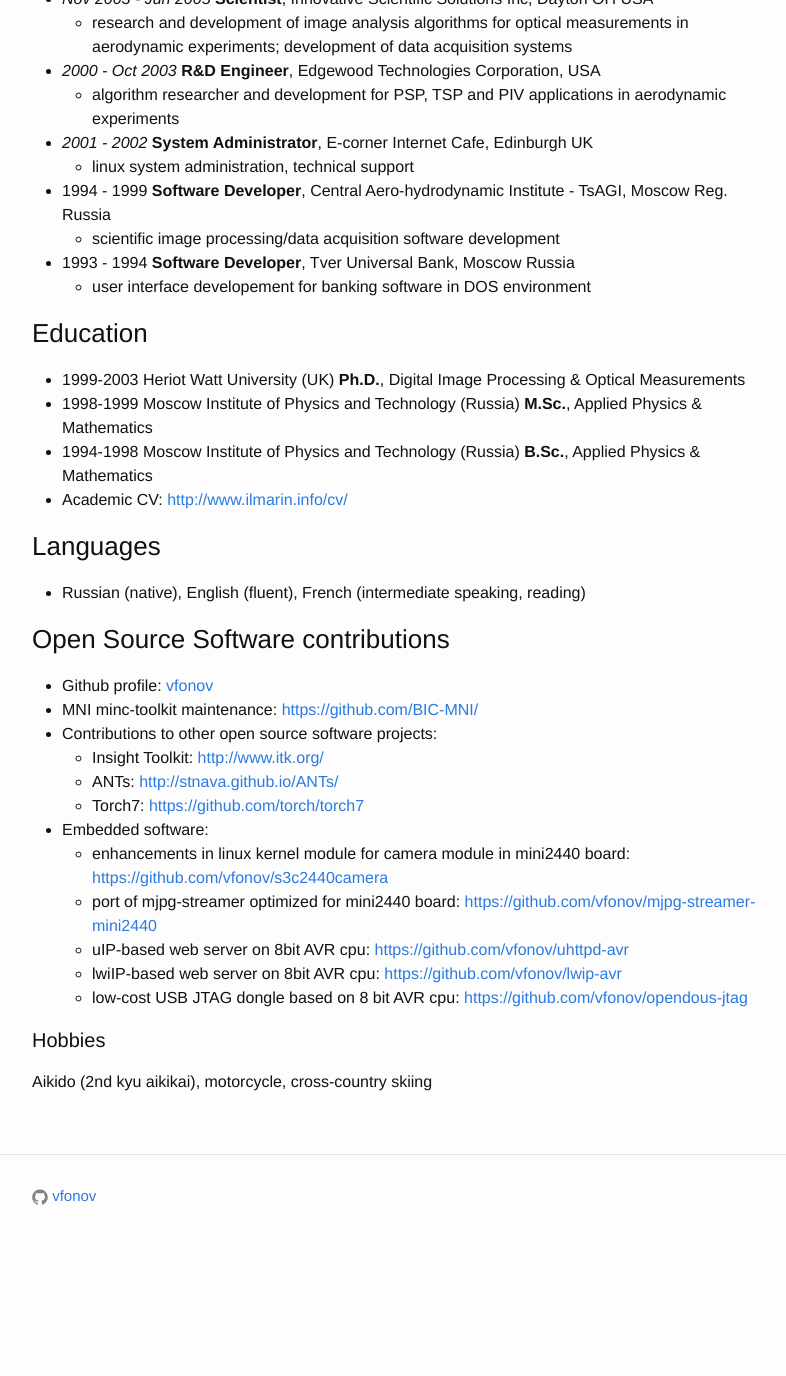
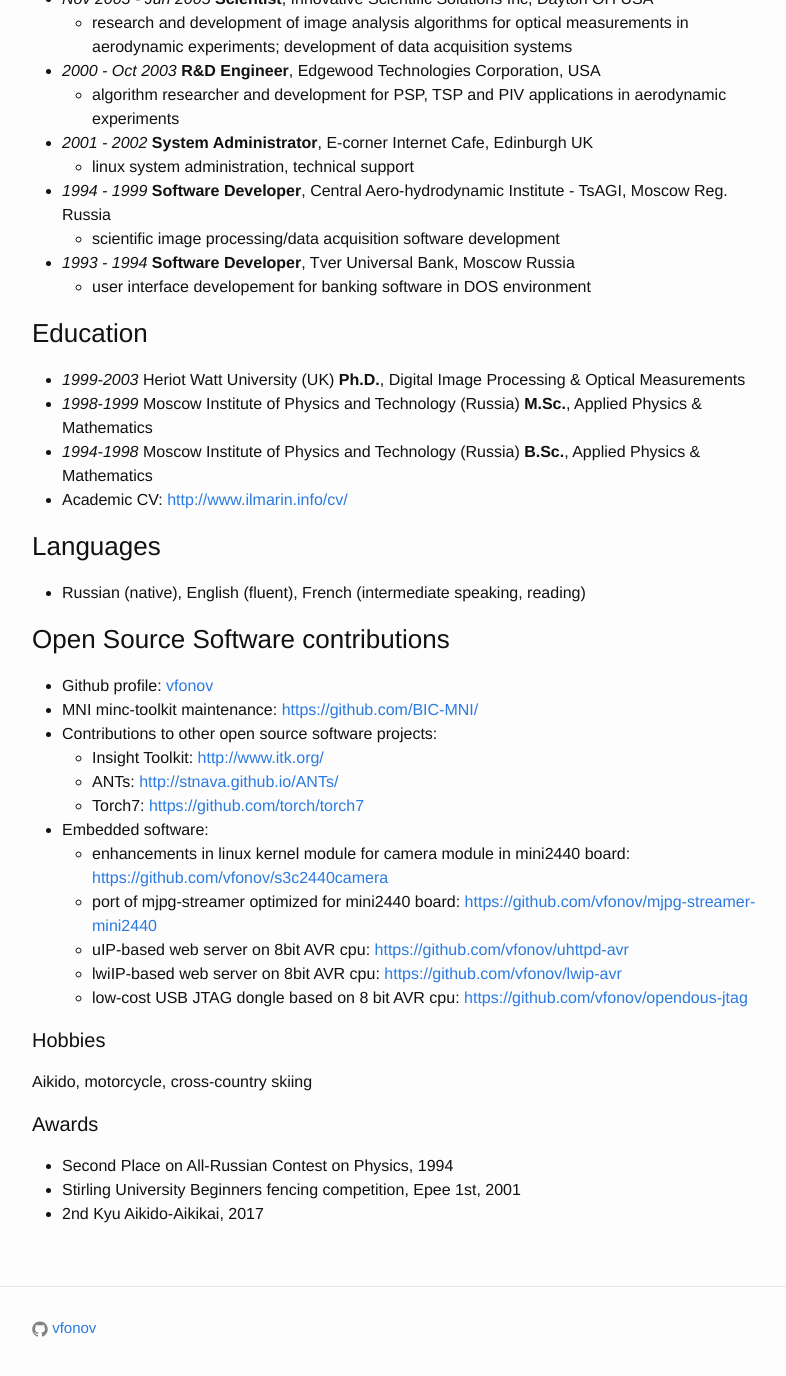
Before and after one commit to vfonov/vfonov.github.io, a Jekyll site: the page built from CV_industry.md, in a window 1280 px wide and 1400 px high, scrolled down 801 px. Shown: the top 1376 px of the window, without its empty margins (238-1024 px from the left). Built offline with Jekyll 4.4.1, drawn with Linux system fonts in a browser that asks for light colours; before the commit the page ends 2069 px from its top, so only the background shows below that; some of the changed text lies outside the part shown.

Commit message:
fixed format again

```diff
--- a/CV_industry.md
+++ b/CV_industry.md
@@ -24,15 +24,15 @@
     * algorithm researcher and development for PSP, TSP and PIV applications in aerodynamic experiments
 * *2001 - 2002* **System Administrator**, E-corner Internet Cafe, Edinburgh UK
     * linux system administration, technical support
-* 1994 - 1999 **Software Developer**, Central Aero-hydrodynamic Institute - TsAGI, Moscow Reg. Russia
+* *1994 - 1999* **Software Developer**, Central Aero-hydrodynamic Institute - TsAGI, Moscow Reg. Russia
     * scientific image processing/data acquisition software development
-* 1993 - 1994 **Software Developer**, Tver Universal Bank, Moscow Russia
+* *1993 - 1994* **Software Developer**, Tver Universal Bank, Moscow Russia
     * user interface developement for banking software in DOS environment
 
 ### Education
-* 1999-2003 Heriot Watt University (UK) **Ph.D.**, Digital Image Processing & Optical Measurements
-* 1998-1999 Moscow Institute of Physics and Technology (Russia) **M.Sc.**, Applied Physics & Mathematics
-* 1994-1998 Moscow Institute of Physics and Technology (Russia) **B.Sc.**, Applied Physics & Mathematics
+* *1999-2003* Heriot Watt University (UK) **Ph.D.**, Digital Image Processing & Optical Measurements
+* *1998-1999* Moscow Institute of Physics and Technology (Russia) **M.Sc.**, Applied Physics & Mathematics
+* *1994-1998* Moscow Institute of Physics and Technology (Russia) **B.Sc.**, Applied Physics & Mathematics
 * Academic CV: [http://www.ilmarin.info/cv/](http://www.ilmarin.info/cv/)
 
 ### Languages
@@ -53,4 +53,9 @@
   * low-cost USB JTAG dongle based on 8 bit AVR cpu: <https://github.com/vfonov/opendous-jtag>
 
 #### Hobbies
-Aikido (2nd kyu aikikai), motorcycle, cross-country skiing
+Aikido, motorcycle, cross-country skiing
+
+#### Awards
+* Second Place on All-Russian Contest on Physics, 1994
+* Stirling University Beginners fencing competition, Epee 1st, 2001
+* 2nd Kyu Aikido-Aikikai, 2017
```
Also changed, not shown: other parts of CV_industry.md (+1 -1 lines).
